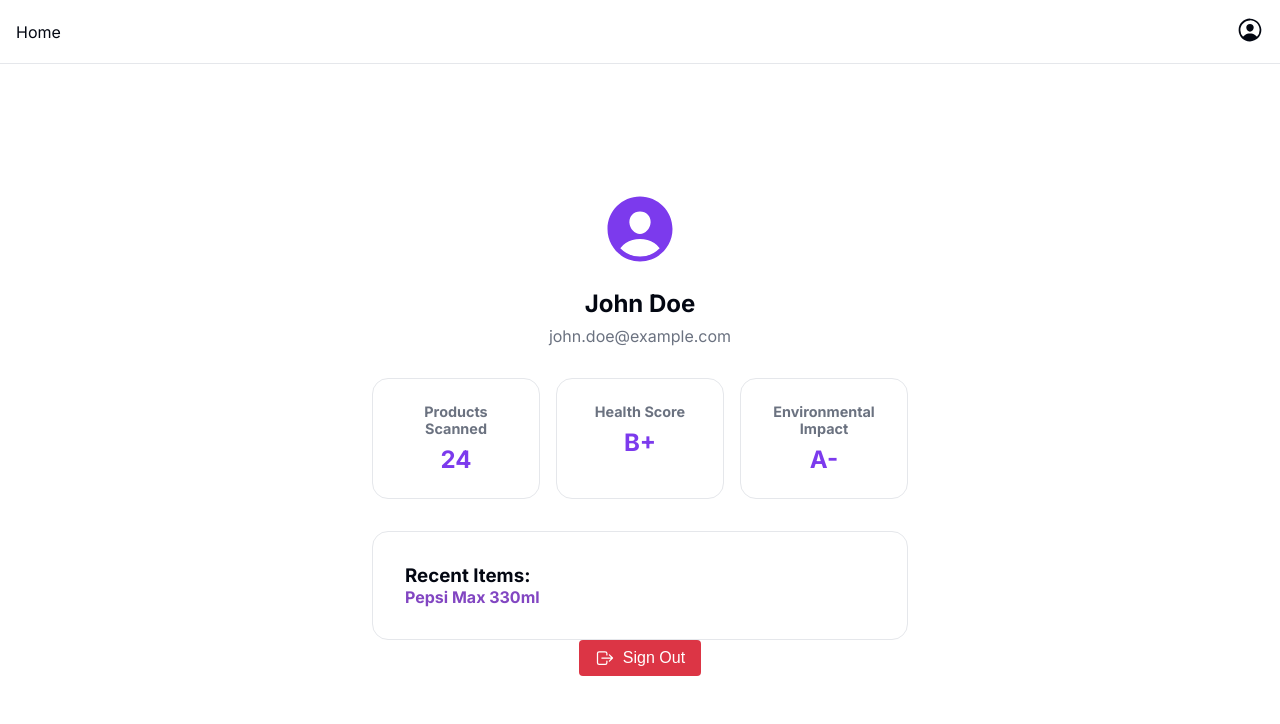
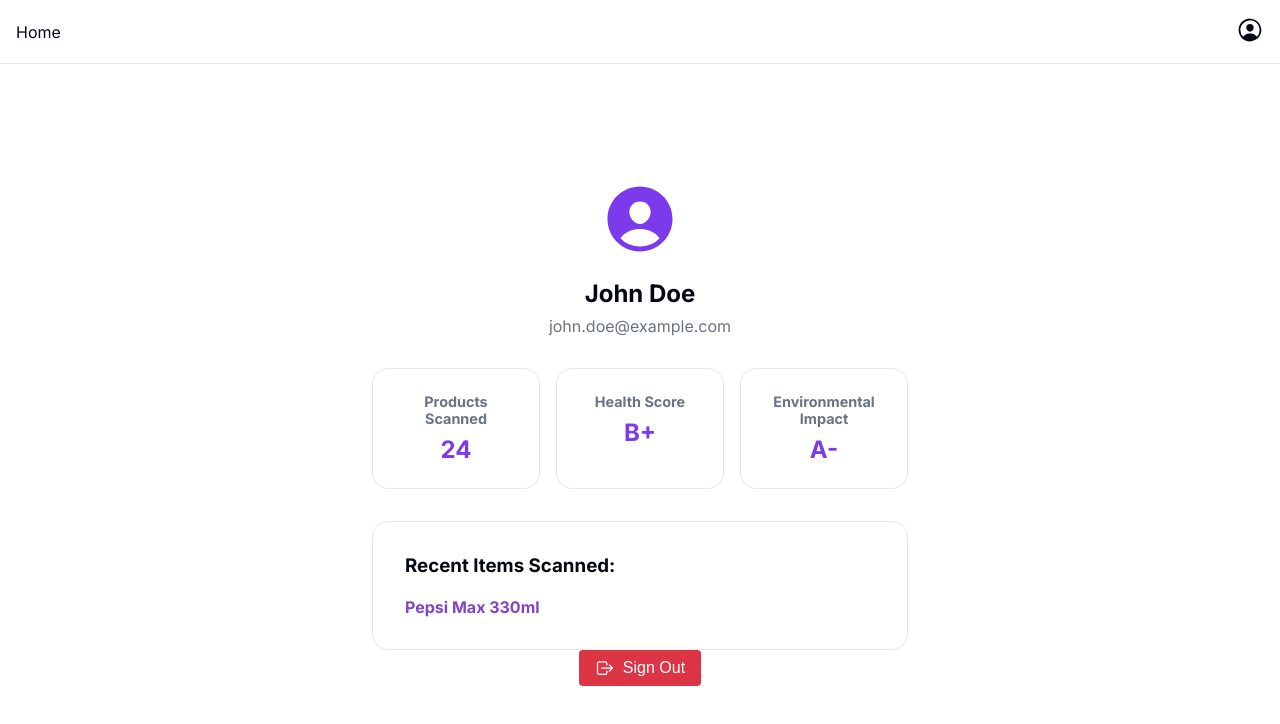
Before and after one commit to evisos-ons/ibm-hackathon-2025, a Next.js app: page /profile in a window 1280 px wide. Shown: the top 724 px of the page. Built offline with nearby package versions, Linux system fonts and the light colour scheme.

Commit message:
Update profile.js

```diff
--- a/pages/profile.js
+++ b/pages/profile.js
@@ -39,7 +39,8 @@ export default function ProfilePage() {
           </div>
 
           <div className={styles.recentlyScanned}>
-            <h3>Recent Items:</h3>
+            <h3>Recent Items Scanned:</h3>
+            <br></br>
             <p>Pepsi Max 330ml</p>
           </div>
 
```
